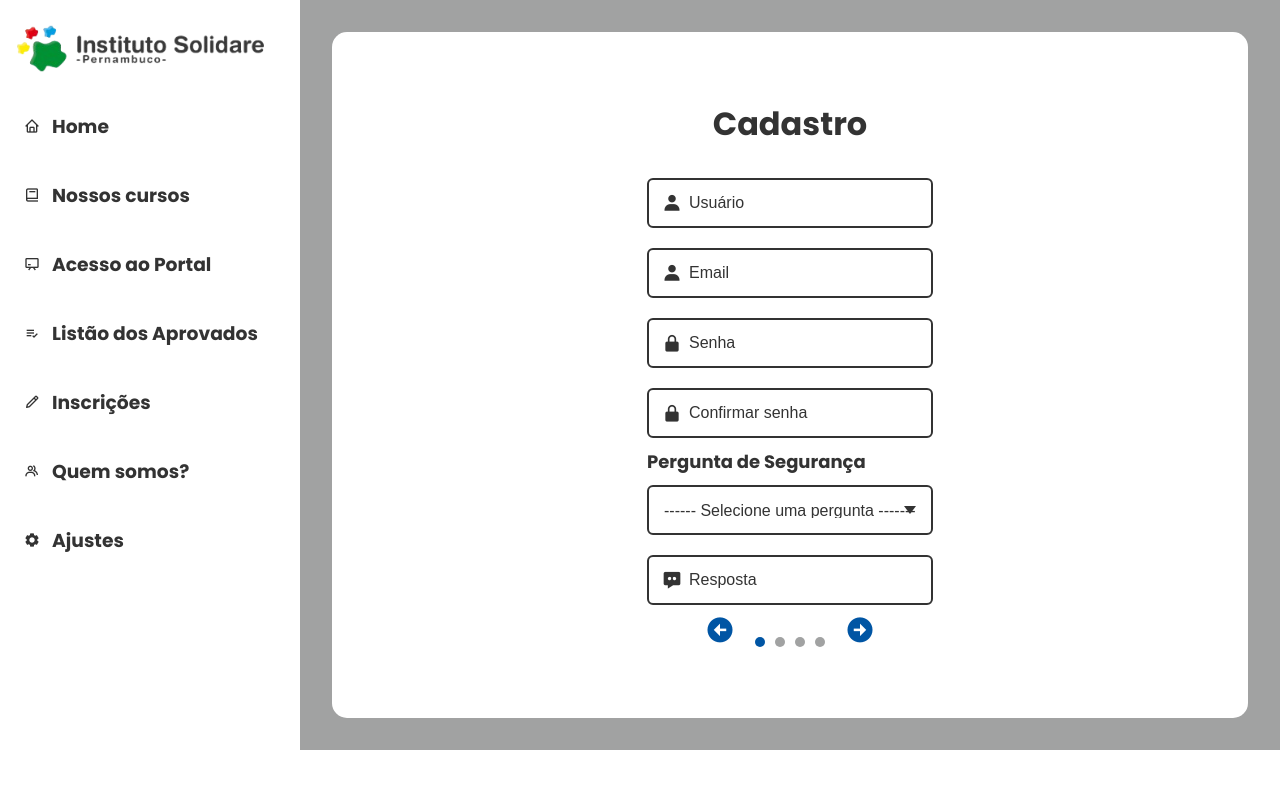
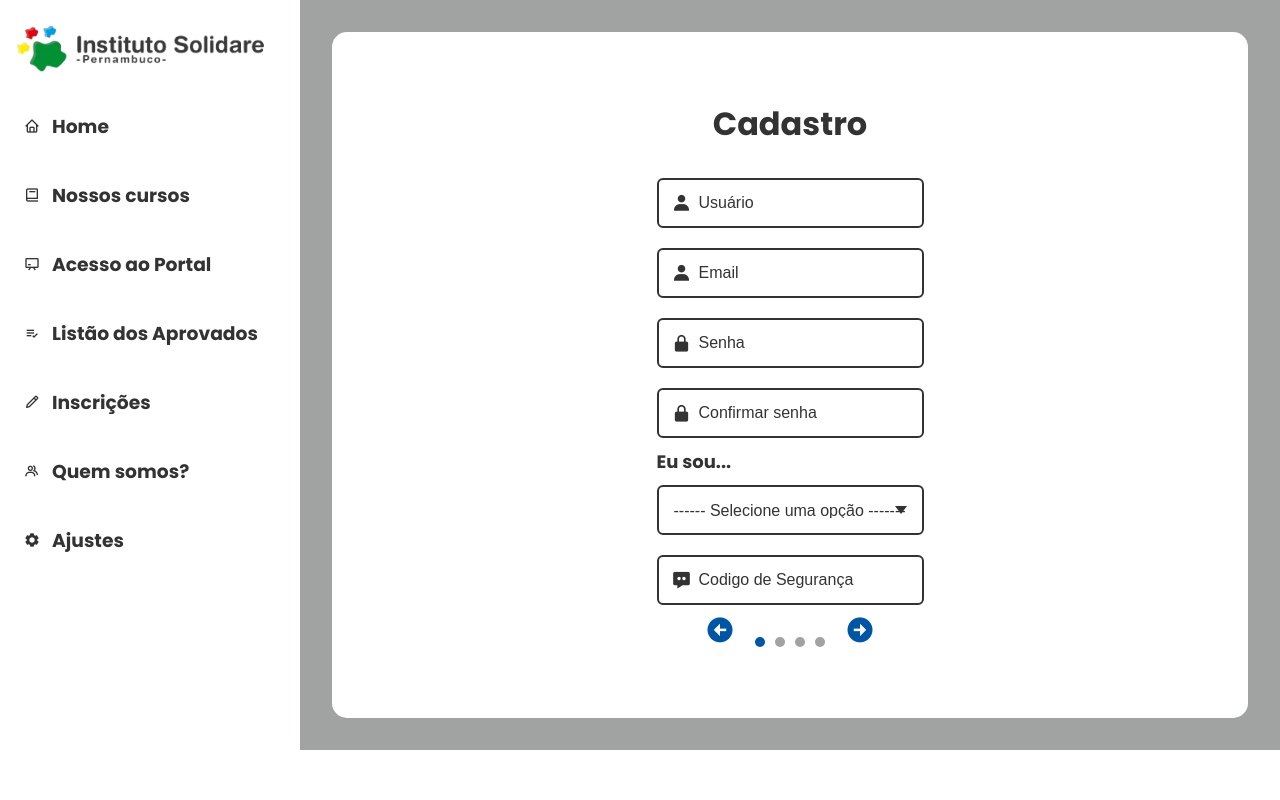
Before and after one commit to caioguimaraesr/instituto-solidare, a Django app: page /auth/register/ in a window 1280 px wide. Run offline with Django 5.2, Linux system fonts and the light colour scheme; data that the repository does not hold is empty.

Commit message:
fazendo alterações no funcionamento do cadastro

```diff
--- a/usuario/templates/usuario/pages/register.html
+++ b/usuario/templates/usuario/pages/register.html
@@ -43,18 +43,18 @@
                             </div>
                         </div>
                         <div class="form-container">
-                            <h2>Pergunta de Segurança</h2>
+                            <h2>Eu sou...</h2>
                             <div class="input-box-2">
                                 <div class="input-field">
                                     <select id="pergunta" name="pergunta" required>
-                                        <option value="">------ Selecione uma pergunta -------</option>
-                                        <option value="professor" {% if form_data.pergunta == 'professor' %}selected{% endif %}>Professor</option>
+                                        <option value="">------ Selecione uma opção -------</option>
+                                        <option value="professor" {% if form_data.pergunta == 'professor' %}selected{% endif %}>Gestor</option>
                                         <option value="aluno" {% if form_data.pergunta == 'aluno' %}selected{% endif %}>Aluno</option>
                                     </select>
                                 </div>
                             </div>
                             <div class="input-field">
-                                <input type="text" placeholder="Resposta" id="resposta" name="resposta"
+                                <input type="password" placeholder="Codigo de Segurança" id="cod_seguranca" name="cod_seguranca"
                                        value="{{ form_data.resposta|default:'' }}">
                                 <i class='bx bxs-message-dots'></i>
                             </div>
--- a/usuario/views.py
+++ b/usuario/views.py
@@ -43,7 +43,7 @@
         'escola': request.POST.get("escola"),
         'turno': request.POST.get("turno"),
         'pergunta': request.POST.get("pergunta"),
-        'resposta': request.POST.get("resposta"),
+        'cod_seguranca': request.POST.get("cod_seguranca"),
         'curso': request.POST.get("curso"),
     }
     request.session['form_data'] = form_data
@@ -74,7 +74,7 @@
 
     try:
         if form_data['pergunta'] == 'professor':
-            if form_data['resposta'].strip().lower() == 'instituto-solidare':
+            if form_data['cod_seguranca'].strip().lower() == 'instituto-solidare':
                 user = User.objects.create_superuser(
                     username=form_data['username'],
                     email=form_data['email'],
```
Also changed, not shown: media/cursos_imagens/Captura_de_tela_2025-04-18_224341.png (deleted).
